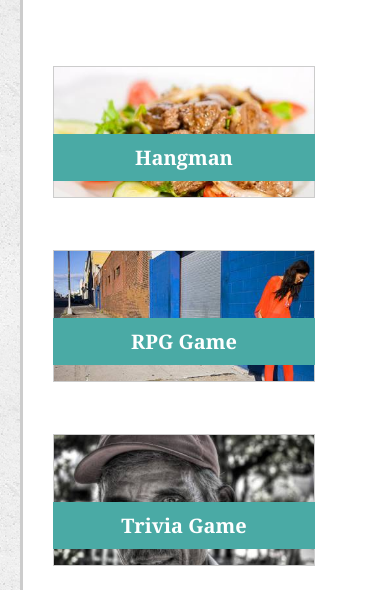
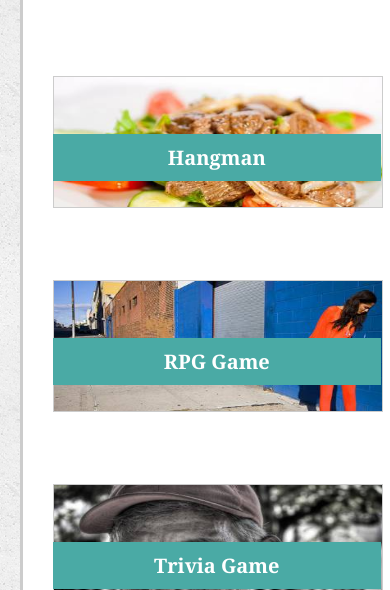
Before and after one commit to TheBrellis/Responsive-Portfolio, a plain HTML site: page portfolio.html in a window 390 px wide. Shown: the part 254-844 px from the top of the page. Drawn offline with Linux system fonts and the light colour scheme.

Commit message:
added responsive behavior for images and headers in portfolio.html

```diff
--- a/assets/css/style.css
+++ b/assets/css/style.css
@@ -249,6 +249,7 @@ nav {
 /*MEDIA QUERIES FOR 640PX */
 
 @media (max-width: 640px) {
+
     /*-----UNIVERSAL (640px) Small-------------------------------------------------------------------*/
 header {
     text-align: center;
@@ -281,11 +282,26 @@ nav a{
     width: 84%;
     margin: 20px;
 }
-
+ /*------index.html (640px) Small -----------------------------------------------------------------------------------------*/
 #profpic {
     float: none;
     margin-left: 23.9955%;
     padding:0px;
 }
+/*----------portfolio.html (640px) Small -----------------------------------------------------------------------------------------*/
+.projects img {
+    width: 100%;
+    margin: 10px 0px;
+ }
+
+.projects div {
+    width: 100%;
+}
+
+ .hangman h2, .rpg h2, .trivia h2, .rutgers h2, .rockPaperScissors h2 {
+     position: relative;
+     top: 115px;
+     font-size : 20px;
+ }
 
 }
```
